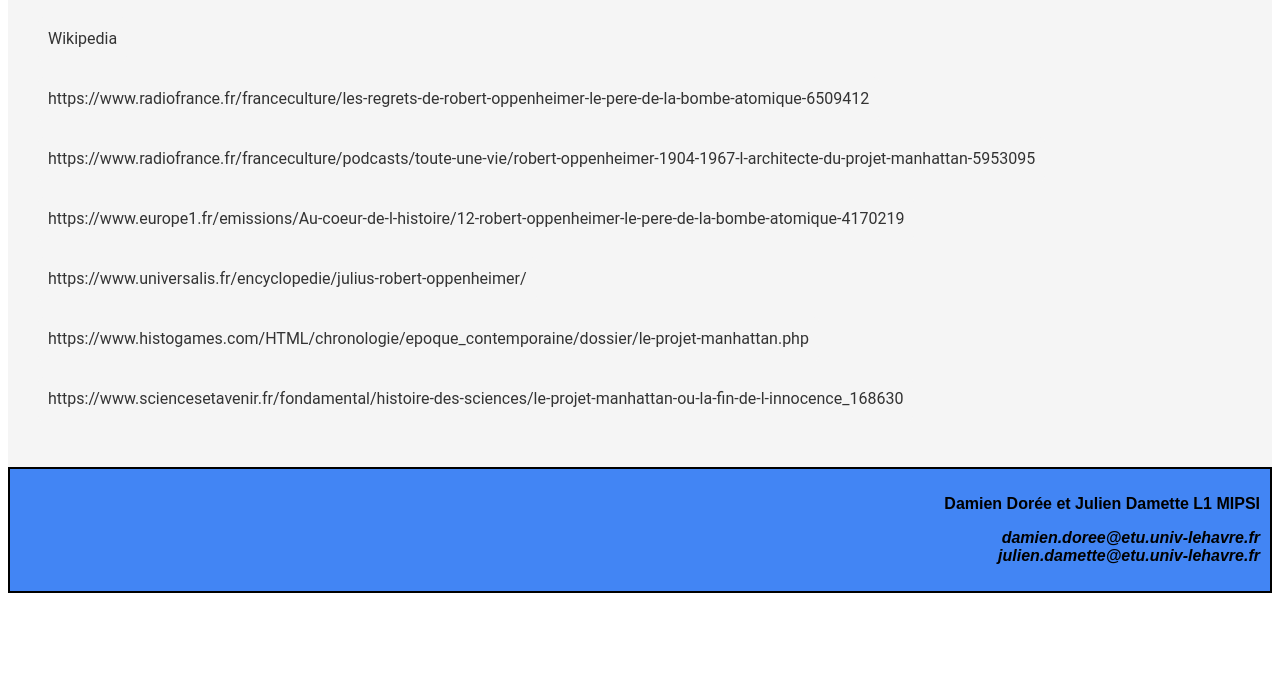
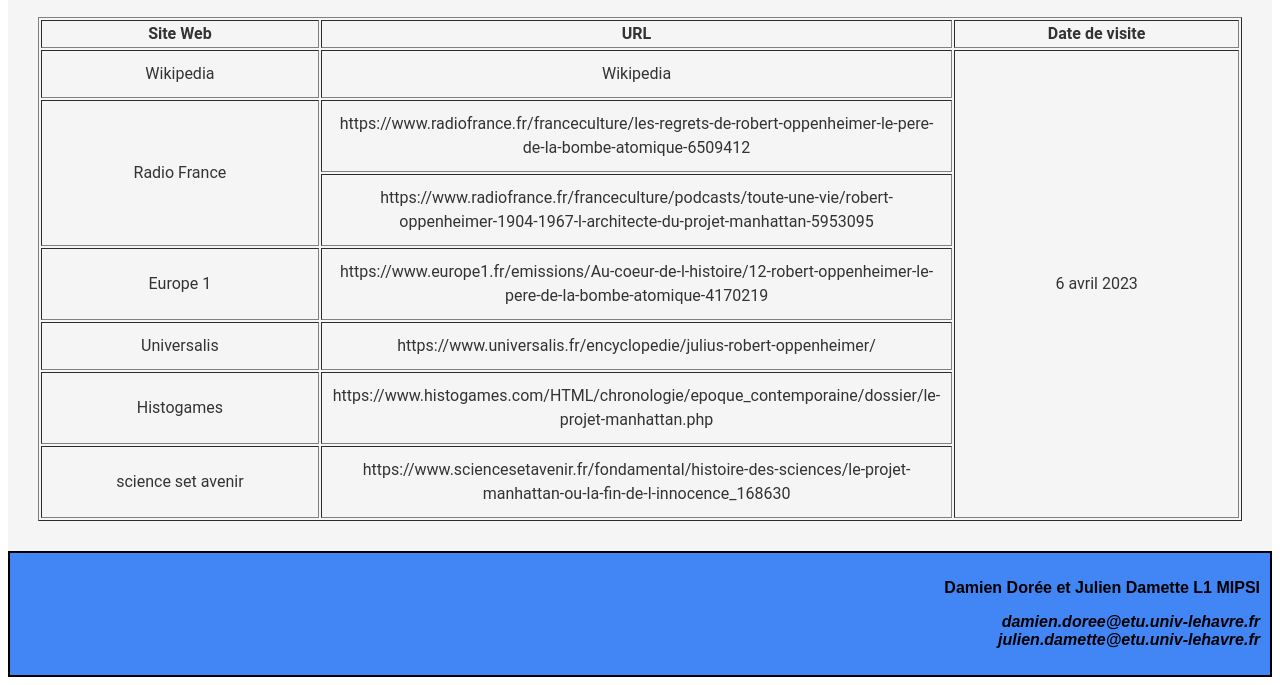
Before and after one commit to Nythan/ProjetDocWeb, a plain HTML site: page HTML/fichier3.html in a window 1280 px wide. Shown: the part 145-830 px from the top of the page. Before the commit the page ends 800 px from the top, so only its background shows below. Drawn offline with Linux system fonts and the light colour scheme.

Commit message:
tableau avec css

```diff
--- a/HTML/fichier3.html
+++ b/HTML/fichier3.html
@@ -26,25 +26,63 @@
 <!-- contenu -->
 <div id="body">
     <div id="titre">
-    <h1>Webographie</h1>
+        <h1>Webographie</h1>
     </div>
     <div class="webo">
-    <p><a
-    href="https://fr.wikipedia.org/wiki/Robert_Oppenheimer">Wikipedia</a></p>
-    <p><a
-    href="https://www.radiofrance.fr/franceculture/les-regrets-de-robert-oppenheimer-le-pere-de-la-bombe-atomique-6509412">https://www.radiofrance.fr/franceculture/les-regrets-de-robert-oppenheimer-le-pere-de-la-bombe-atomique-6509412</a></p>
-    <p><a
-    href="https://www.radiofrance.fr/franceculture/podcasts/toute-une-vie/robert-oppenheimer-1904-1967-l-architecte-du-projet-manhattan-5953095">https://www.radiofrance.fr/franceculture/podcasts/toute-une-vie/robert-oppenheimer-1904-1967-l-architecte-du-projet-manhattan-5953095</a></p>
-    <p><a
-    href="https://www.europe1.fr/emissions/Au-coeur-de-l-histoire/12-robert-oppenheimer-le-pere-de-la-bombe-atomique-4170219">https://www.europe1.fr/emissions/Au-coeur-de-l-histoire/12-robert-oppenheimer-le-pere-de-la-bombe-atomique-4170219</a></p>
-    <p><a
-    href="https://www.universalis.fr/encyclopedie/julius-robert-oppenheimer/">https://www.universalis.fr/encyclopedie/julius-robert-oppenheimer/</a></p>
-    <p><a
-    href="https://www.histogames.com/HTML/chronologie/epoque_contemporaine/dossier/le-projet-manhattan.php">https://www.histogames.com/HTML/chronologie/epoque_contemporaine/dossier/le-projet-manhattan.php</a></p>
-    <p><a
-    href="https://www.sciencesetavenir.fr/fondamental/histoire-des-sciences/le-projet-manhattan-ou-la-fin-de-l-innocence_168630">https://www.sciencesetavenir.fr/fondamental/histoire-des-sciences/le-projet-manhattan-ou-la-fin-de-l-innocence_168630</a></p>
+    <table border ="1">
+        <colgroup>
+            <col style="width: 42%" />
+            <col style="width: 9%" />
+            <col style="width: 48%" />
+        </colgroup>
+        <thead>
+        <tr class="header">
+            <th style="text-align: center;">Site Web</th>
+            <th style="text-align: center;">URL</th>
+            <th style="text-align: center;">Date de visite</th>
+        </tr>
+        </thead>
+        <tbody>
+        <tr class="odd">
+            <td style="text-align: center;">Wikipedia</td>
+            <td style="text-align: center;"><a
+                    href="https://fr.wikipedia.org/wiki/Robert_Oppenheimer">Wikipedia</a></td>
+            <td style="text-align: center;" rowspan="7">6 avril 2023</td>
+        </tr>
+        <tr class="even">
+            <td style="text-align: center;" rowspan="2">Radio France</td>
+            <td style="text-align: center;"><a
+                    href="https://www.radiofrance.fr/franceculture/les-regrets-de-robert-oppenheimer-le-pere-de-la-bombe-atomique-6509412">https://www.radiofrance.fr/franceculture/les-regrets-de-robert-oppenheimer-le-pere-de-la-bombe-atomique-6509412</a></td>
+        </tr>
+        <tr class="odd">
+            <td style="text-align: center;"><a
+                    href="https://www.radiofrance.fr/franceculture/podcasts/toute-une-vie/robert-oppenheimer-1904-1967-l-architecte-du-projet-manhattan-5953095">https://www.radiofrance.fr/franceculture/podcasts/toute-une-vie/robert-oppenheimer-1904-1967-l-architecte-du-projet-manhattan-5953095</a></td>
+        </tr>
+        <tr class="even">
+            <td style="text-align: center;">Europe 1</td>
+            <td style="text-align: center;"><a
+                    href="https://www.europe1.fr/emissions/Au-coeur-de-l-histoire/12-robert-oppenheimer-le-pere-de-la-bombe-atomique-4170219">https://www.europe1.fr/emissions/Au-coeur-de-l-histoire/12-robert-oppenheimer-le-pere-de-la-bombe-atomique-4170219</a></td>
+        </tr>
+        <tr class="odd">
+            <td style="text-align: center;">Universalis</td>
+            <td style="text-align: center;"><a
+                    href="https://www.universalis.fr/encyclopedie/julius-robert-oppenheimer/">https://www.universalis.fr/encyclopedie/julius-robert-oppenheimer/</a></td>
+        </tr>
+        <tr class="even">
+            <td style="text-align: center;">Histogames</td>
+            <td style="text-align: center;"><a
+                    href="https://www.histogames.com/HTML/chronologie/epoque_contemporaine/dossier/le-projet-manhattan.php">https://www.histogames.com/HTML/chronologie/epoque_contemporaine/dossier/le-projet-manhattan.php</a></td>
+        </tr>
+        <tr class="odd">
+            <td style="text-align: center;">science set avenir</td>
+            <td style="text-align: center;"><a
+                    href="https://www.sciencesetavenir.fr/fondamental/histoire-des-sciences/le-projet-manhattan-ou-la-fin-de-l-innocence_168630">https://www.sciencesetavenir.fr/fondamental/histoire-des-sciences/le-projet-manhattan-ou-la-fin-de-l-innocence_168630</a></td>
+        </tr>
+        </tbody>
+    </table>
     </div>
 </div>
+
 <div id="auteurs">
     <p>Damien Dor&#xE9;e et Julien Damette L1 MIPSI</p>
     <p><em>damien.doree@etu.univ-lehavre.fr</em><br />
```
